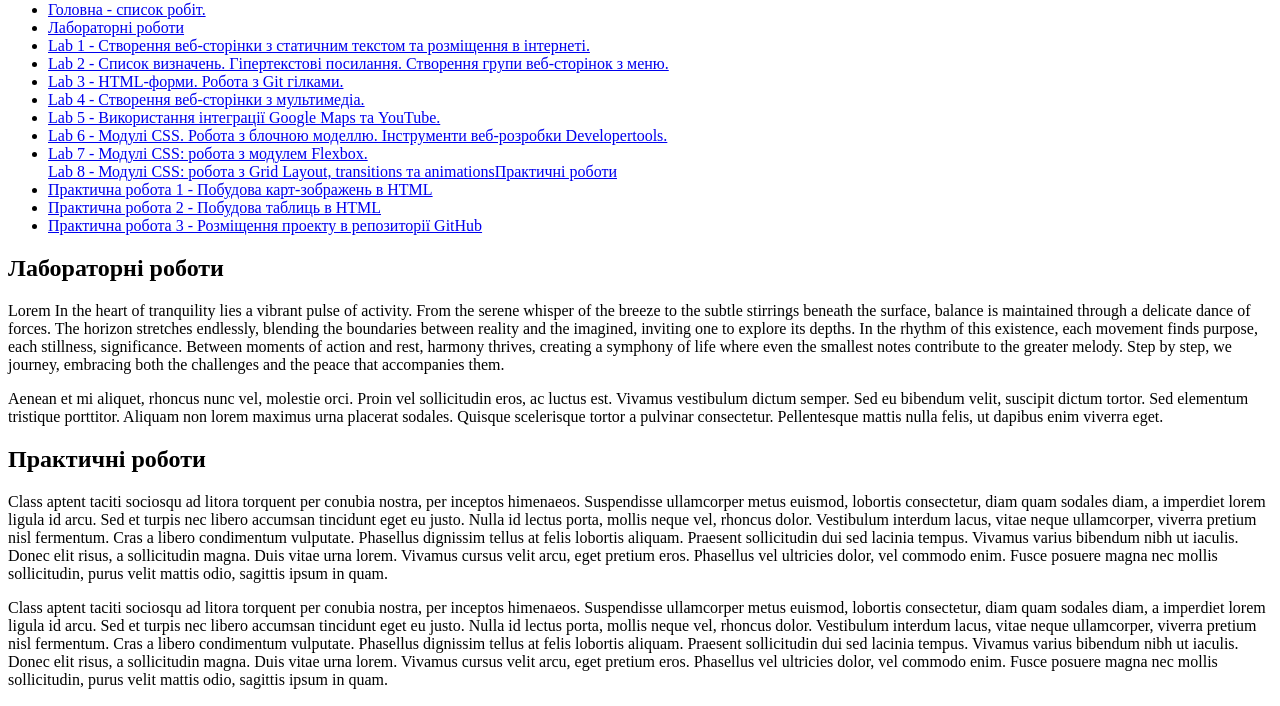
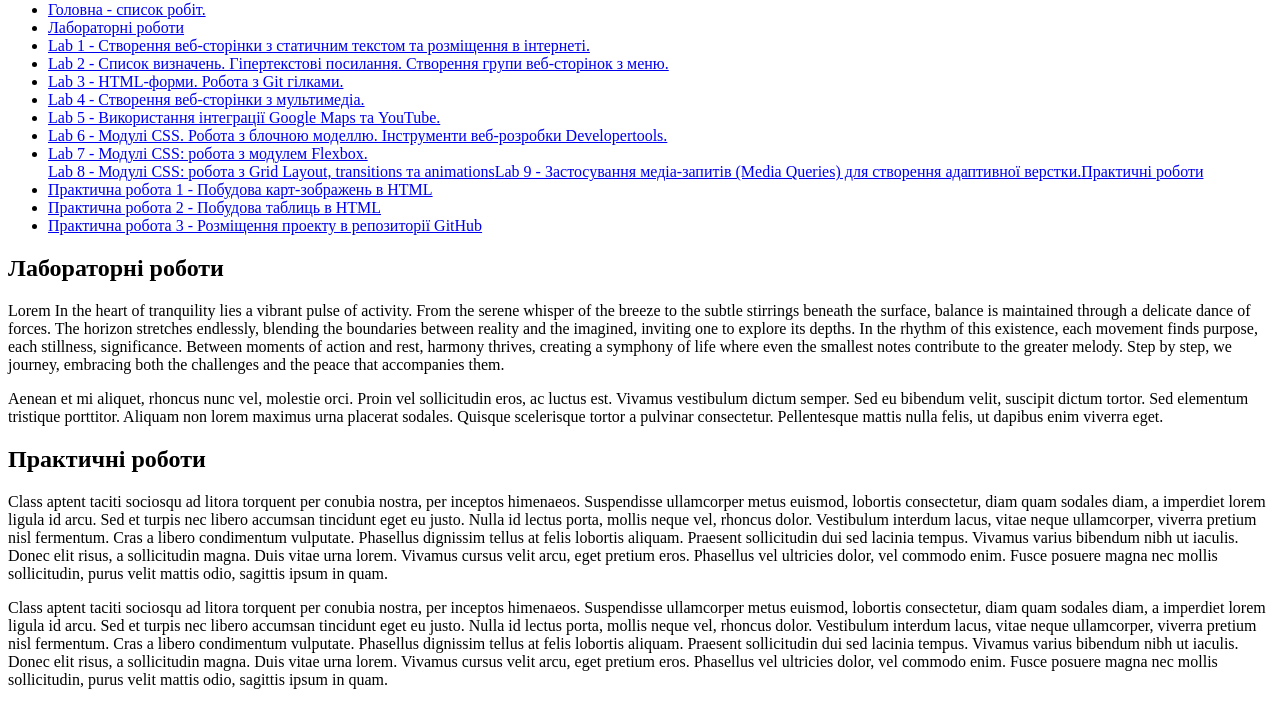
Before and after one commit to labik2/college_PII, a plain HTML site: page index.html in a window 1280 px wide. Shown: the part 65-771 px from the top of the page. Drawn offline with Linux system fonts and the light colour scheme.

Commit message:
Update index.html

```diff
--- a/index.html
+++ b/index.html
@@ -20,6 +20,7 @@
 		<li><a href="/lab6/index.html">Lab 6 - Модулі СSS. Робота з блочною моделлю. Інструменти веб-розробки Developertools.</a></li>
 		<li><a href="/lab7/index.html">Lab 7 - Модулі СSS: робота з модулем Flexbox.</a></li
 		<li><a href="/lab8/index.html">Lab 8 - Модулі СSS: робота з Grid Layout, transitions та animations</a></li
+		<li><a href="/lab9/index.html">Lab 9 - Застосування медіа-запитів (Media Queries) для створення адаптивної верстки.</a></li
 
 
 		<li><a href="#pract">Практичні роботи</a></li>
```
